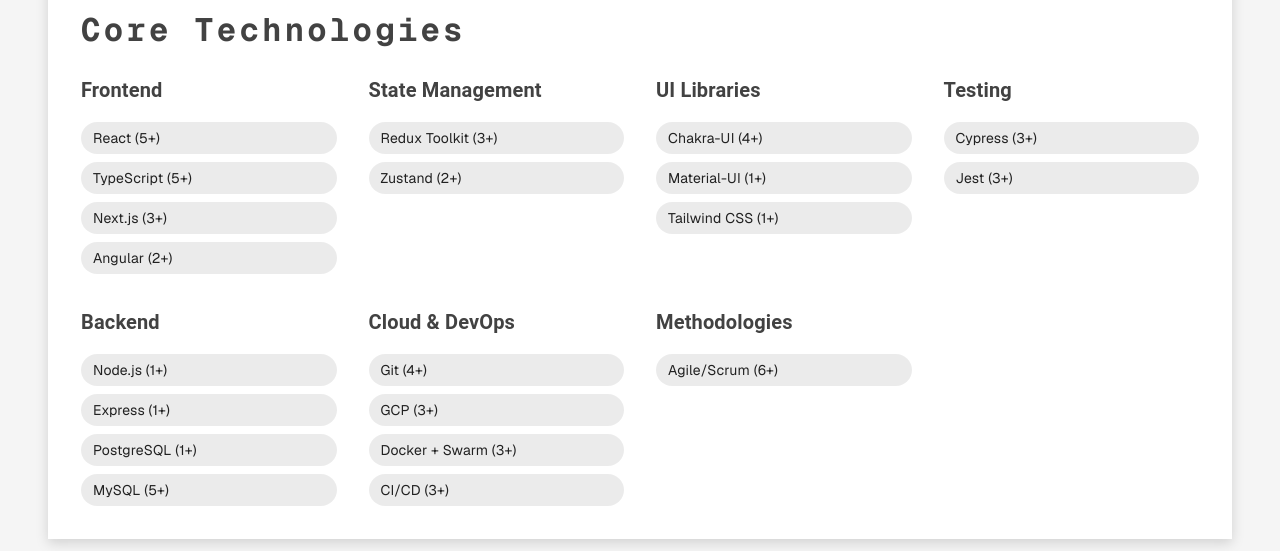
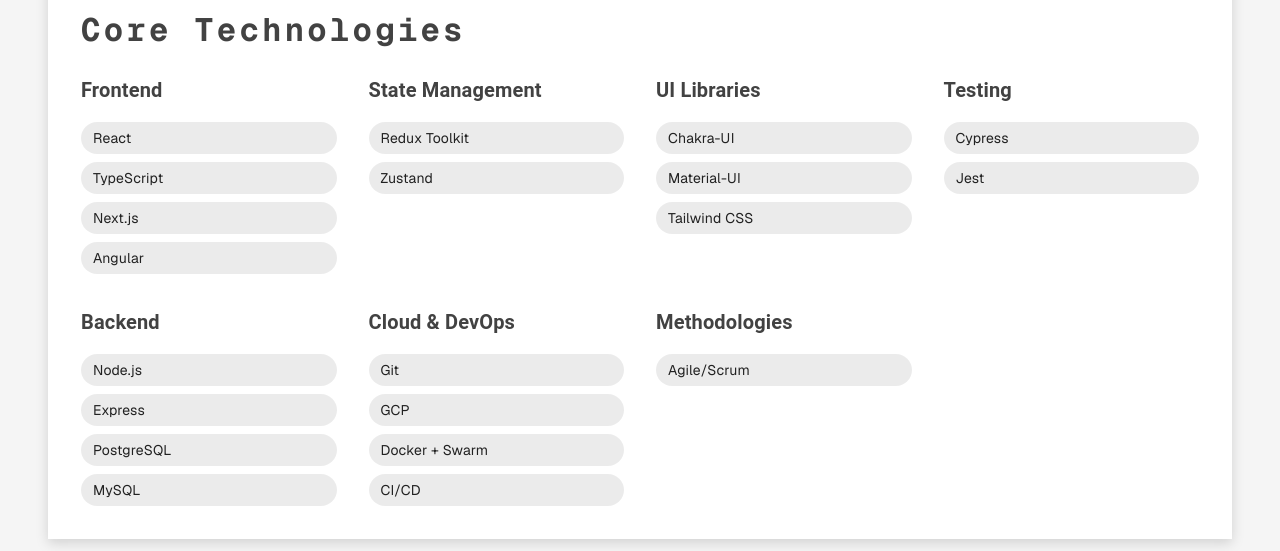
Before and after one commit to rlukawski/personal-website-2, a Next.js app: page /en#hero in a window 1280 px wide. Shown: the part 860-1411 px from the top of the page. Built offline with nearby package versions, Linux system fonts and the light colour scheme; what @mui/material-nextjs would draw is missing.

Commit message:
Update core technologies

```diff
--- a/src/components/TechnologiesSection.tsx
+++ b/src/components/TechnologiesSection.tsx
@@ -8,7 +8,6 @@
 
 interface TechItem {
   name: string;
-  years?: string;
 }
 
 interface TechCategory {
@@ -23,56 +22,56 @@
     {
       title: t("frontend"),
       items: [
-        { name: "React", years: "5+" },
-        { name: "TypeScript", years: "5+" },
-        { name: "Next.js", years: "3+" },
-        { name: "Angular", years: "2+" },
+        { name: "React" },
+        { name: "TypeScript" },
+        { name: "Next.js" },
+        { name: "Angular" },
       ],
     },
     {
       title: t("stateManagement"),
       items: [
-        { name: "Redux Toolkit", years: "3+" },
-        { name: "Zustand", years: "2+" },
+        { name: "Redux Toolkit" },
+        { name: "Zustand" },
       ],
     },
     {
       title: t("uiLibraries"),
       items: [
-        { name: "Chakra-UI", years: "4+" },
-        { name: "Material-UI", years: "1+" },
-        { name: "Tailwind CSS", years: "1+" },
+        { name: "Chakra-UI" },
+        { name: "Material-UI" },
+        { name: "Tailwind CSS" },
       ],
     },
     {
       title: t("testing"),
       items: [
-        { name: "Cypress", years: "3+" },
-        { name: "Jest", years: "3+" },
+        { name: "Cypress" },
+        { name: "Jest" },
       ],
     },
     {
       title: t("backend"),
       items: [
-        { name: "Node.js", years: "1+" },
-        { name: "Express", years: "1+" },
-        { name: "PostgreSQL", years: "1+" },
-        { name: "MySQL", years: "5+" },
+        { name: "Node.js" },
+        { name: "Express" },
+        { name: "PostgreSQL" },
+        { name: "MySQL" },
       ],
     },
     {
       title: t("cloudDevops"),
       items: [
-        { name: "Git", years: "4+" },
-        { name: "GCP", years: "3+" },
-        { name: "Docker + Swarm", years: "3+" },
-        { name: "CI/CD", years: "3+" },
+        { name: "Git" },
+        { name: "GCP" },
+        { name: "Docker + Swarm" },
+        { name: "CI/CD" },
       ],
     },
     {
       title: t("methodologies"),
       items: [
-        { name: "Agile/Scrum", years: "6+" },
+        { name: "Agile/Scrum" },
       ],
     },
   ];
@@ -112,9 +111,7 @@
               {category.items.map((item) => (
                 <Chip
                   key={item.name}
-                  label={
-                    item.years ? `${item.name} (${item.years})` : item.name
-                  }
+                  label={item.name}
                   sx={{
                     justifyContent: "flex-start",
                     fontSize: "0.875rem",
```
